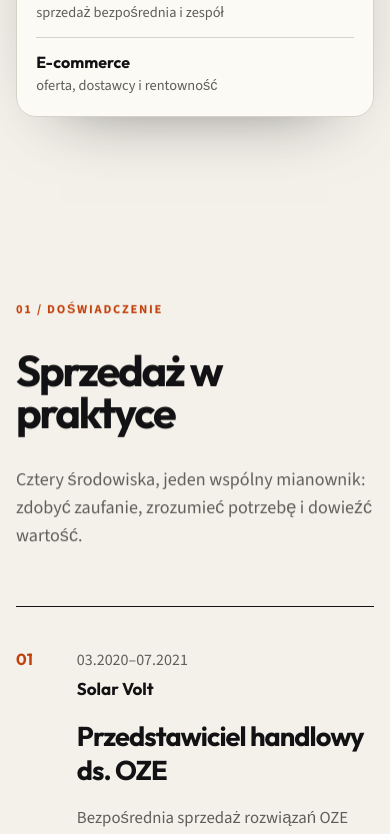
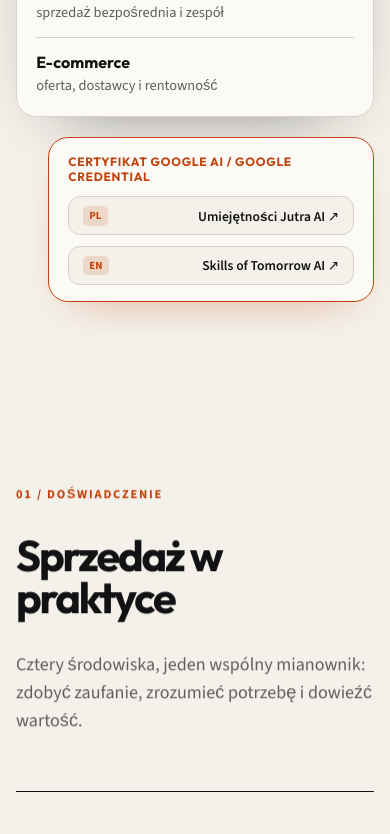
Before and after one commit to adamsnihur/adam-snihur-sales-portfolio, a React (Vite) app: page / in a window 390 px wide. Shown: the part 1440-2274 px from the top of the page. Built offline with nearby package versions, Linux system fonts and the light colour scheme.

Commit message:
feat: add Google AI certification cards & banners for PL and EN versions

```diff
--- a/src/components/CapabilityGroups.tsx
+++ b/src/components/CapabilityGroups.tsx
@@ -19,6 +19,22 @@ export function CapabilityGroups() {
           </div>
         ))}
       </div>
+
+      <div className="capability-cert-banner" data-reveal>
+        <div className="cert-banner-info">
+          <span className="cert-badge-tag">Certyfikowana Wiedza / Certified Expertise</span>
+          <h3>Certyfikat Umiejętności Jutra AI (Google) / Google AI Skills of Tomorrow</h3>
+          <p>Oficjalne potwierdzenie wiedzy i praktycznych umiejętności z zakresu sztucznej inteligencji, automatyzacji i agentowych systemów AI wydane przez Google.</p>
+        </div>
+        <div className="cert-banner-actions">
+          <a className="button button-small button-dark" href="./assets/CertyfikatUmiejetnosciJutra_PL.pdf" target="_blank" rel="noopener noreferrer">
+            Certyfikat (PL) ↗
+          </a>
+          <a className="button button-small button-dark" href="./assets/CertyfikatUmiejetnosciJutra_EN.pdf" target="_blank" rel="noopener noreferrer">
+            Certificate (EN) ↗
+          </a>
+        </div>
+      </div>
     </section>
   );
 }
--- a/src/components/HomePage.tsx
+++ b/src/components/HomePage.tsx
@@ -45,6 +45,20 @@ export function HomePage() {
               <div><strong>Orange Polska</strong><span>sprzedaż i rozwój klientów B2B</span></div>
               <div><strong>S’ouvre</strong><span>sprzedaż bezpośrednia i zespół</span></div>
               <div><strong>E-commerce</strong><span>oferta, dostawcy i rentowność</span></div>
+            </div>
+
+            <div className="proof-cert-card" data-reveal>
+              <div className="cert-card-header">
+                <span className="cert-badge-tag">Certyfikat Google AI / Google Credential</span>
+              </div>
+              <div className="cert-card-links">
+                <a href="./assets/CertyfikatUmiejetnosciJutra_PL.pdf" target="_blank" rel="noopener noreferrer" className="cert-link-btn" title="Otwórz oficjalny certyfikat po polsku">
+                  <span className="cert-lang">PL</span> Umiejętności Jutra AI ↗
+                </a>
+                <a href="./assets/CertyfikatUmiejetnosciJutra_EN.pdf" target="_blank" rel="noopener noreferrer" className="cert-link-btn" title="View official certificate in English">
+                  <span className="cert-lang">EN</span> Skills of Tomorrow AI ↗
+                </a>
+              </div>
             </div>
           </aside>
         </section>
--- a/src/styles.css
+++ b/src/styles.css
@@ -540,3 +540,123 @@ footer { display: flex; justify-content: space-between; padding: 2rem 0 3rem; co
     transition: none !important;
   }
 }
+
+/* ==========================================================================
+   Google Certification Callout Badges & Banners
+   ========================================================================== */
+
+.proof-cert-card {
+  position: relative;
+  z-index: 2;
+  width: calc(100% - 2rem);
+  margin: 1.25rem 0 0 auto;
+  background: var(--surface);
+  border: 1px solid var(--accent);
+  border-radius: 1.25rem;
+  padding: 1rem 1.2rem;
+  box-shadow: 0 18px 45px -24px rgba(194, 65, 12, 0.45);
+}
+
+.cert-card-header {
+  display: flex;
+  align-items: center;
+  gap: 0.5rem;
+  margin-bottom: 0.75rem;
+}
+
+.cert-badge-tag {
+  font-family: "Outfit", sans-serif;
+  font-size: 0.75rem;
+  font-weight: 700;
+  letter-spacing: 0.06em;
+  text-transform: uppercase;
+  color: var(--accent);
+}
+
+.cert-card-links {
+  display: grid;
+  grid-template-columns: 1fr 1fr;
+  gap: 0.65rem;
+}
+
+.cert-link-btn {
+  display: flex;
+  align-items: center;
+  justify-content: space-between;
+  gap: 0.4rem;
+  padding: 0.55rem 0.85rem;
+  border-radius: 0.75rem;
+  border: 1px solid var(--line);
+  background: var(--paper);
+  font-size: 0.85rem;
+  font-weight: 600;
+  color: var(--ink);
+  transition: all 200ms ease;
+}
+
+.cert-link-btn:hover {
+  border-color: var(--accent);
+  background: var(--surface);
+  transform: translateY(-1.5px);
+  color: var(--accent);
+}
+
+.cert-lang {
+  display: inline-block;
+  padding: 0.15rem 0.4rem;
+  border-radius: 0.35rem;
+  background: color-mix(in srgb, var(--accent), transparent 85%);
+  color: var(--accent);
+  font-size: 0.68rem;
+  font-weight: 700;
+}
+
+.capability-cert-banner {
+  margin-top: 3rem;
+  padding: 2rem 2.5rem;
+  border: 1px solid var(--accent);
+  border-radius: 1.5rem;
+  background: var(--surface);
+  display: flex;
+  align-items: center;
+  justify-content: space-between;
+  gap: 2rem;
+  box-shadow: 0 20px 50px -30px rgba(194, 65, 12, 0.4);
+}
+
+.cert-banner-info {
+  max-width: 600px;
+}
+
+.cert-banner-info h3 {
+  font-size: 1.35rem;
+  margin: 0.35rem 0 0.5rem;
+}
+
+.cert-banner-info p {
+  margin: 0;
+  color: var(--muted);
+  font-size: 0.95rem;
+  line-height: 1.5;
+}
+
+.cert-banner-actions {
+  display: flex;
+  flex-direction: column;
+  gap: 0.75rem;
+  min-width: 220px;
+}
+
+@media (max-width: 768px) {
+  .cert-card-links {
+    grid-template-columns: 1fr;
+  }
+  .capability-cert-banner {
+    flex-direction: column;
+    align-items: flex-start;
+    padding: 1.5rem;
+  }
+  .cert-banner-actions {
+    width: 100%;
+  }
+}
```
Also changed, not shown: 2 other files (tests, documents, lock files or other folders).
